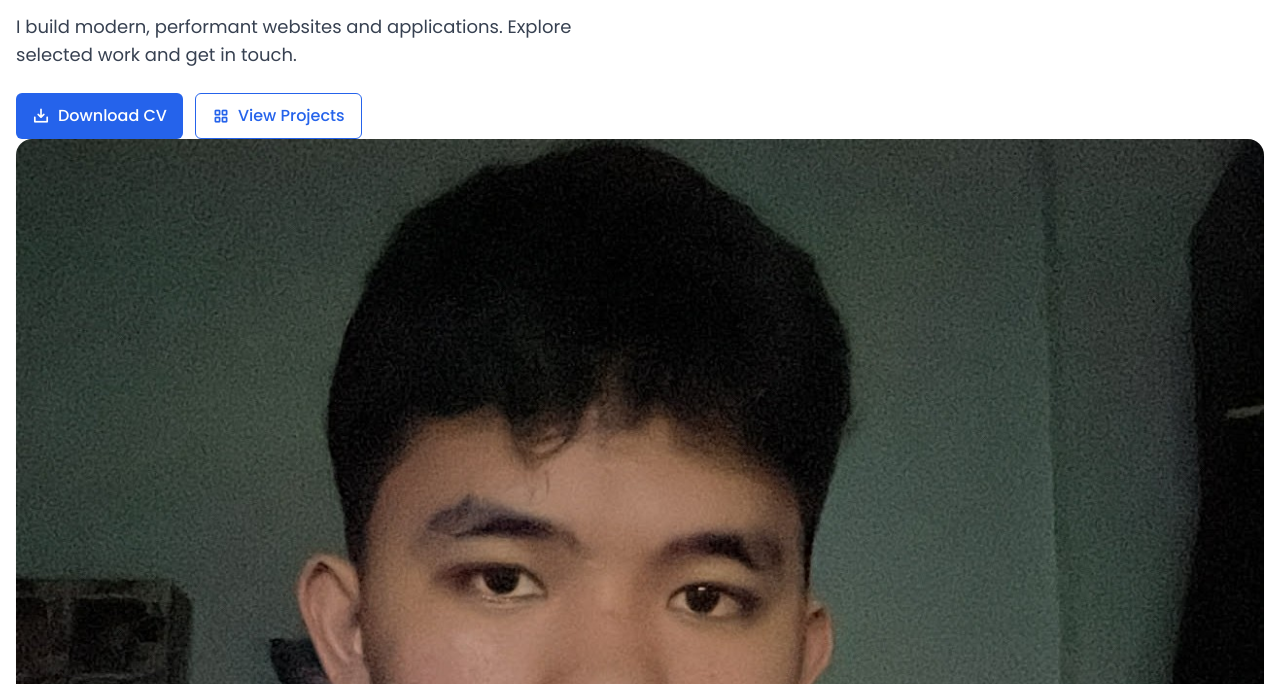
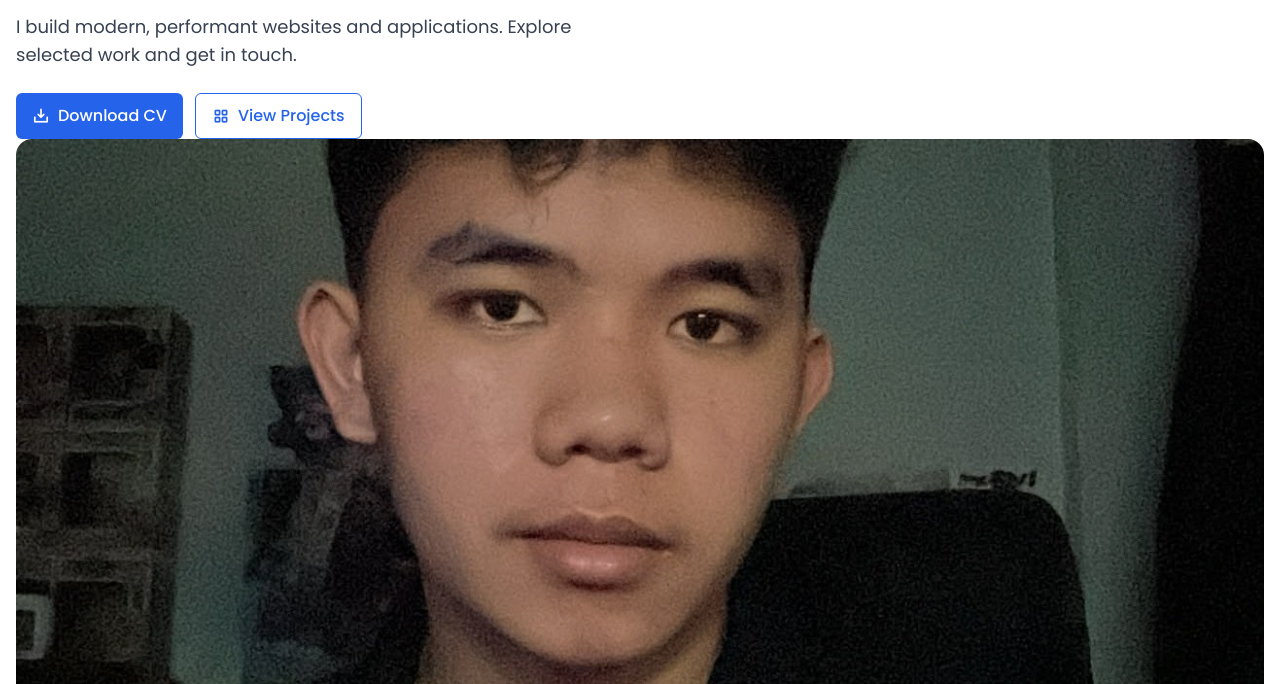
Before and after one commit to coliksdottwo/PortfolioTwo, a website: page index.html in a window 1280 px wide. Shown: the part 268-952 px from the top of the page. Drawn offline with nearby package versions, Linux system fonts and the light colour scheme.

Commit message:
Constrain hero image size for Pages

```diff
--- a/index.html
+++ b/index.html
@@ -67,7 +67,7 @@
               </div>
             </div>
           </div>
-            <div class="relative aspect-video sm:aspect-square">
+            <div class="relative aspect-video max-h-[420px] md:max-h-[480px] mx-auto overflow-hidden">
               <img src="assets/images/image.jpg" alt="Hero image" loading="eager" class="h-full w-full object-cover rounded-2xl shadow-sm">
             </div>
           </div>
```
